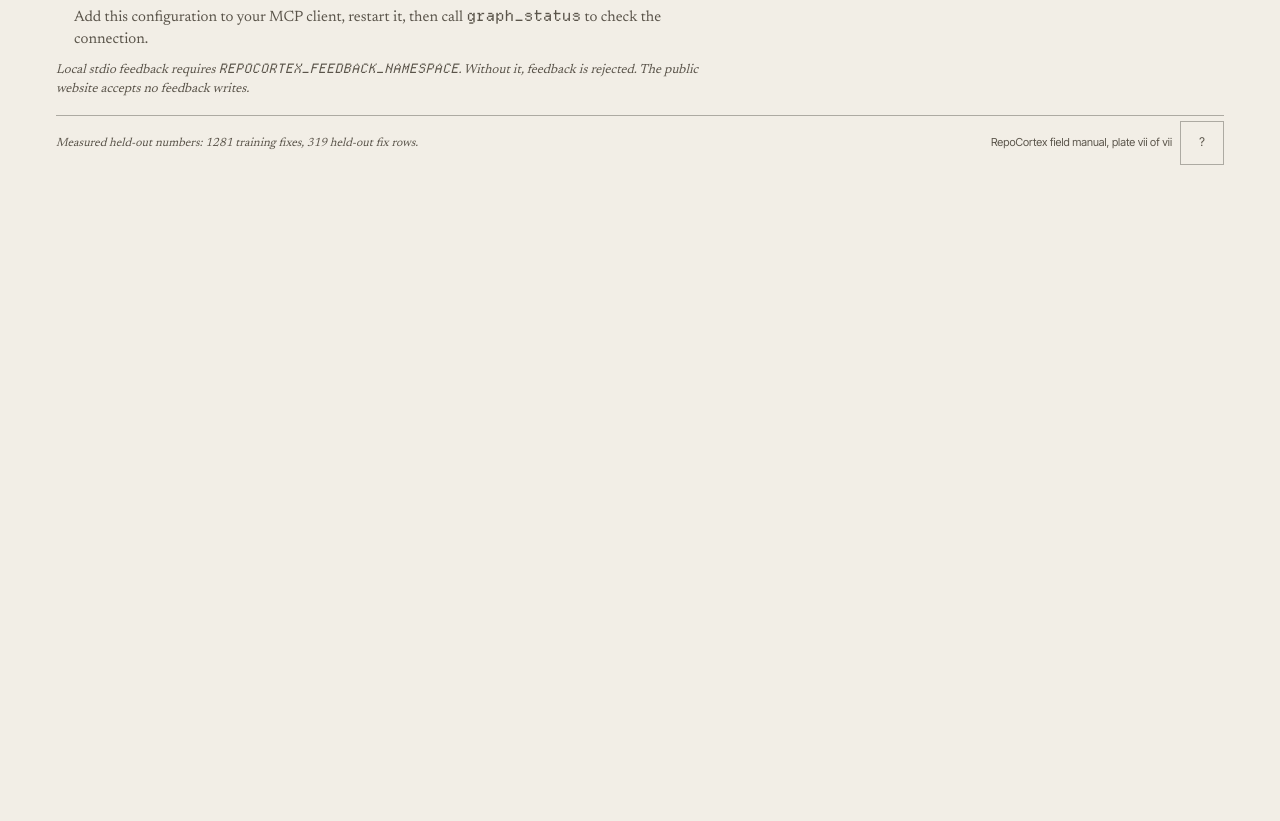
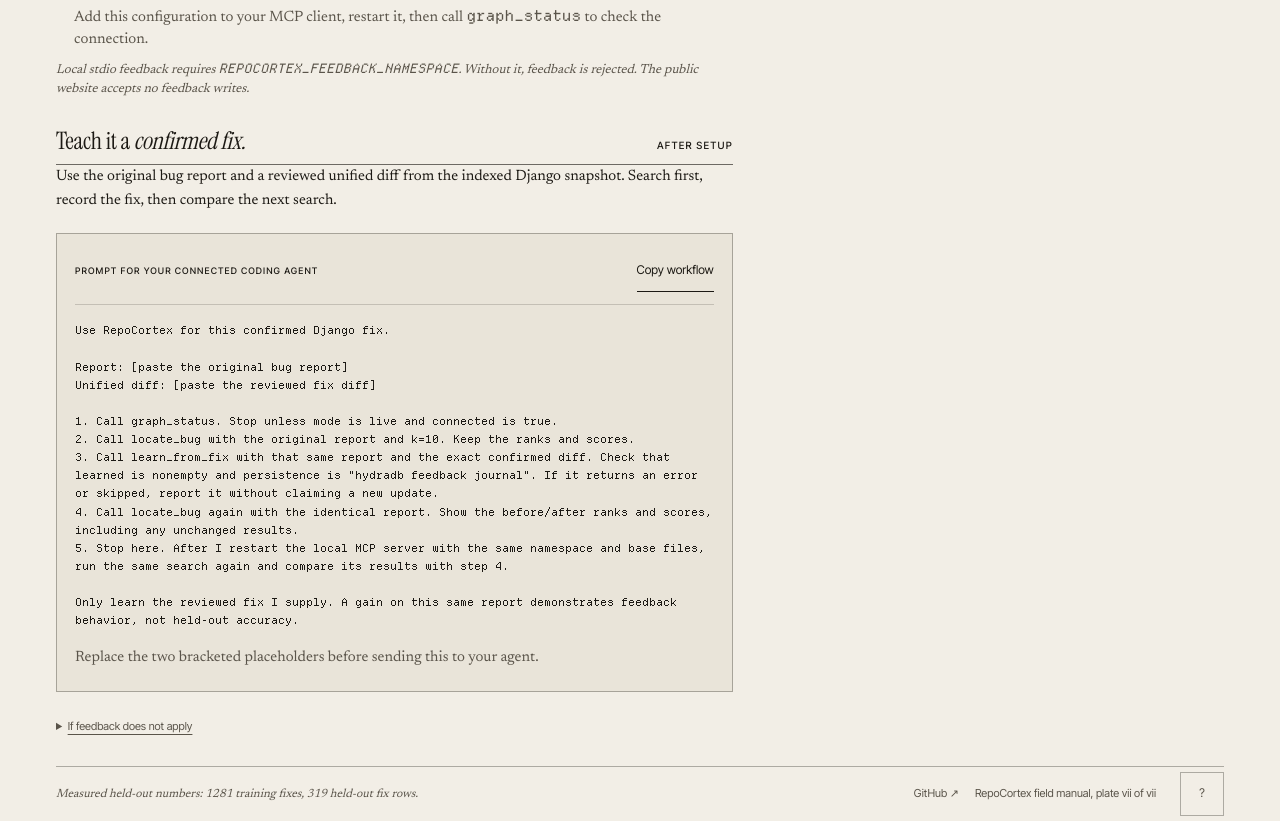
Before and after one commit to codebanditssss/repocortex, a Next.js app in the folder web/: page /app/connect in a window 1280 px wide. Shown: the part 802-1623 px from the top of the page. Before the commit the page ends 972 px from the top, so only its background shows below. Built offline with nearby package versions, Linux system fonts and the light colour scheme.

Commit message:
feat: expose feedback workflow and github links

```diff
--- a/web/app/app/connect/page.tsx
+++ b/web/app/app/connect/page.tsx
@@ -9,10 +9,29 @@ export default function Connect() {
   const snippet = JSON.stringify({
     mcpServers: { repocortex: { command: "/absolute/path/to/RepoCortex/.venv/bin/python", args: ["/absolute/path/to/RepoCortex/scripts/mcp_server.py"], env: { REPOCORTEX_FEEDBACK_NAMESPACE: "my-team-django" } } },
   }, null, 2);
+  const feedbackPrompt = `Use RepoCortex for this confirmed Django fix.
+
+Report: [paste the original bug report]
+Unified diff: [paste the reviewed fix diff]
+
+1. Call graph_status. Stop unless mode is live and connected is true.
+2. Call locate_bug with the original report and k=10. Keep the ranks and scores.
+3. Call learn_from_fix with that same report and the exact confirmed diff. Check that learned is nonempty and persistence is "hydradb feedback journal". If it returns an error or skipped, report it without claiming a new update.
+4. Call locate_bug again with the identical report. Show the before/after ranks and scores, including any unchanged results.
+5. Stop here. After I restart the local MCP server with the same namespace and base files, run the same search again and compare its results with step 4.
+
+Only learn the reviewed fix I supply. A gain on this same report demonstrates feedback behavior, not held-out accuracy.`;
   return (
     <div className="manual-page supporting-screen">
       <PlateHeading chapter="connect" title={<>Give the next agent<br /><i>a memory.</i></>}><p>Connect your coding agent to local search and confirmed-fix memory in HydraDB.</p></PlateHeading>
-      <div className="connect-layout"><section aria-labelledby="connect-config-title"><div className="section-rule"><h2 id="connect-config-title">Connect <i>your agent.</i></h2><span className="sc">Setup example</span></div><CopyConfig snippet={snippet} /><ol className="setup-steps"><li>Set up the backend checkout, Python environment and HydraDB using the <a href="https://github.com/codebanditssss/hydradb-hack#use-it-from-your-agent" target="_blank" rel="noreferrer">README instructions</a>.</li><li>Replace both paths and choose a separate feedback namespace in the configuration above.</li><li>Add this configuration to your MCP client, restart it, then call <code>graph_status</code> to check the connection.</li></ol><p className="figure-note">Local stdio feedback requires <code>REPOCORTEX_FEEDBACK_NAMESPACE</code>. Without it, feedback is rejected. The public website accepts no feedback writes.</p></section>
+      <div className="connect-layout"><section aria-labelledby="connect-config-title"><div className="section-rule"><h2 id="connect-config-title">Connect <i>your agent.</i></h2><span className="sc">Setup example</span></div><CopyConfig snippet={snippet} /><ol className="setup-steps"><li>Set up the backend checkout, Python environment and HydraDB using the <a href="https://github.com/codebanditssss/hydradb-hack#use-it-from-your-agent" target="_blank" rel="noreferrer">README instructions</a>.</li><li>Replace both paths and choose a separate feedback namespace in the configuration above.</li><li>Add this configuration to your MCP client, restart it, then call <code>graph_status</code> to check the connection.</li></ol><p className="figure-note">Local stdio feedback requires <code>REPOCORTEX_FEEDBACK_NAMESPACE</code>. Without it, feedback is rejected. The public website accepts no feedback writes.</p>
+        <section id="confirmed-fix" className="mcp-contract" aria-labelledby="feedback-workflow-title">
+          <div className="section-rule"><h2 id="feedback-workflow-title">Teach it a <i>confirmed fix.</i></h2><span className="sc">After setup</span></div>
+          <p>Use the original bug report and a reviewed unified diff from the indexed Django snapshot. Search first, record the fix, then compare the next search.</p>
+          <CopyConfig snippet={feedbackPrompt} title="Prompt for your connected coding agent" buttonLabel="Copy workflow" note="Replace the two bracketed placeholders before sending this to your agent." />
+          <details className="receipt-source"><summary>If feedback does not apply</summary><ul className="setup-steps"><li><strong>No matching functions:</strong> check that the diff paths and changed lines belong to the indexed snapshot. An unrelated repository needs its own index.</li><li><strong>Already learned:</strong> the same report and diff are skipped; they do not create a second update.</li><li><strong>Namespace or connection error:</strong> check the MCP environment and HydraDB connection, then restart the local server. Use one writer per namespace.</li></ul></details>
+        </section>
+      </section>
       <aside><div className="section-rule"><h2>The local pieces</h2><span className="sc">Local setup</span></div><dl className="connection-record"><div><dt>MCP entry point</dt><dd><code>scripts/mcp_server.py</code></dd></div><div><dt>Graph store</dt><dd><a href="https://hydradb.com" target="_blank" rel="noreferrer">HydraDB</a></dd></div><div><dt>Current evaluation scope</dt><dd>{evaluation.scope.join(" / ")}</dd></div></dl><section className="mcp-contract" aria-labelledby="mcp-contract-title"><h3 id="mcp-contract-title" className="serif">The tool contract</h3><p><code>locate_bug(report, k)</code><br />Issue text in. Ranked functions and evidence paths out.</p><p><code>learn_from_fix(report, diff)</code><br />Store a confirmed fix in your durable feedback namespace.</p><p><code>graph_status()</code><br />Check whether search uses live HydraDB or cached evidence.</p><p className="figure-note">Persistence check: after feedback on Django #37442, the confirmed function moved from rank 2 to 1 for that same report and stayed there in a fresh Python process. This is durability evidence, not held-out accuracy or generalization. <a href="https://github.com/codebanditssss/hydradb-hack/blob/main/results/real_feedback_persistence.json" target="_blank" rel="noreferrer">Read the recorded check →</a></p></section></aside></div>
     </div>
   );
--- a/web/app/app/dashboard.css
+++ b/web/app/app/dashboard.css
@@ -481,7 +481,7 @@
 .locate-modes { display: flex; flex-wrap: wrap; gap: 12px 32px; padding: 16px 0; border-bottom: 1px solid var(--rule-mid); }
 .locate-modes a { display: grid; gap: 5px; font-size: 13px; }
 .locate-modes a span { color: var(--ink2); font-size: 11px; }
-#fresh-search, #saved-evidence { scroll-margin-top: 100px; }
+#fresh-search, #saved-evidence, #confirmed-fix { scroll-margin-top: 100px; }
 .live-availability { padding: 14px 16px; margin: 0 0 24px; border: 1px solid var(--rule-mid); font-size: 13px; line-height: 1.6; }
 .live-availability p { margin: 0 0 10px; }
 .live-availability > div { display: flex; flex-wrap: wrap; gap: 12px 24px; }
--- a/web/app/globals.css
+++ b/web/app/globals.css
@@ -275,6 +275,8 @@ main:focus { outline: none; }
 }
 .foot i { font-family: var(--font-newsreader), serif; font-size: 12px; }
 .foot span { flex: none; }
+.foot .footer-actions { display: flex; align-items: center; flex-wrap: wrap; gap: 8px 16px; }
+.footer-actions > a { display: inline-flex; align-items: center; min-height: 44px; }
 
 @media (max-width: 1279px) {
   .head { flex-wrap: wrap; gap: 0 24px; padding-top: 12px; }
--- a/web/app/page.tsx
+++ b/web/app/page.tsx
@@ -43,6 +43,7 @@ export default function Home() {
         <nav aria-label="Main navigation">
           <Link href="/app">Results <span aria-hidden="true">→</span></Link>
           <a href="#install">Setup <span aria-hidden="true">↓</span></a>
+          <a href="https://github.com/codebanditssss/hydradb-hack" target="_blank" rel="noreferrer" aria-label="RepoCortex on GitHub (opens in a new tab)">GitHub <span aria-hidden="true">↗</span></a>
         </nav>
       </header>
 
--- a/web/components/dashboard/copy-config.tsx
+++ b/web/components/dashboard/copy-config.tsx
@@ -2,10 +2,15 @@
 
 import { useRef, useState } from "react";
 
-export function CopyConfig({ snippet }: { snippet: string }) {
+export function CopyConfig({
+  snippet,
+  title = "MCP client configuration / local example",
+  buttonLabel = "Copy JSON",
+  note = "Replace the absolute path before use. This example has not been connection-tested.",
+}: { snippet: string; title?: string; buttonLabel?: string; note?: string }) {
   const source = useRef<HTMLPreElement>(null);
   const [status, setStatus] = useState("");
-  return <div className="config-sheet"><div className="config-sheet-head"><span className="sc">MCP client configuration / local example</span><button type="button" onClick={async () => {
+  return <div className="config-sheet"><div className="config-sheet-head"><span className="sc">{title}</span><button type="button" onClick={async () => {
     try { await navigator.clipboard.writeText(snippet); setStatus("Copied"); }
     catch {
       if (source.current) {
@@ -15,7 +20,7 @@ export function CopyConfig({ snippet }: { snippet: string }) {
         selection?.removeAllRanges(); selection?.addRange(range);
         source.current.focus();
       }
-      setStatus("Select and copy the configuration");
+      setStatus("Text selected. Copy it using your keyboard.");
     }
-  }}>Copy JSON</button></div><pre ref={source} tabIndex={0} role="region" aria-label="Example MCP client configuration">{snippet}</pre><p className="copy-config-status cap" role="status">{status || "Replace the absolute path before use. This example has not been connection-tested."}</p></div>;
+  }}>{buttonLabel}</button></div><pre ref={source} tabIndex={0} role="region" aria-label={title}>{snippet}</pre><p className="copy-config-status cap" role="status">{status || note}</p></div>;
 }
--- a/web/components/dashboard/live-locate.tsx
+++ b/web/components/dashboard/live-locate.tsx
@@ -120,5 +120,6 @@ export function LiveLocate() {
         </details>
       </>}
     </div></div>
+    <p className="figure-note">Have a confirmed fix? <a href="/app/connect#confirmed-fix">Teach your local agent from the diff →</a> Public search is read-only.</p>
   </section>;
 }
--- a/web/components/field-shell.tsx
+++ b/web/components/field-shell.tsx
@@ -68,8 +68,9 @@ export function FieldShell({
             ? " Illustrative fixtures are marked as placeholders."
             : ""}
         </i>
-        <span>
-          RepoCortex field manual{dashboard ? `, plate ${active.roman} of vii` : ""}
+        <span className="footer-actions">
+          <a href="https://github.com/codebanditssss/hydradb-hack" target="_blank" rel="noreferrer" aria-label="RepoCortex source on GitHub (opens in a new tab)">GitHub ↗</a>
+          <span>RepoCortex field manual{dashboard ? `, plate ${active.roman} of vii` : ""}</span>
           {dashboard && <KeyboardShortcuts />}
         </span>
       </footer>
```
